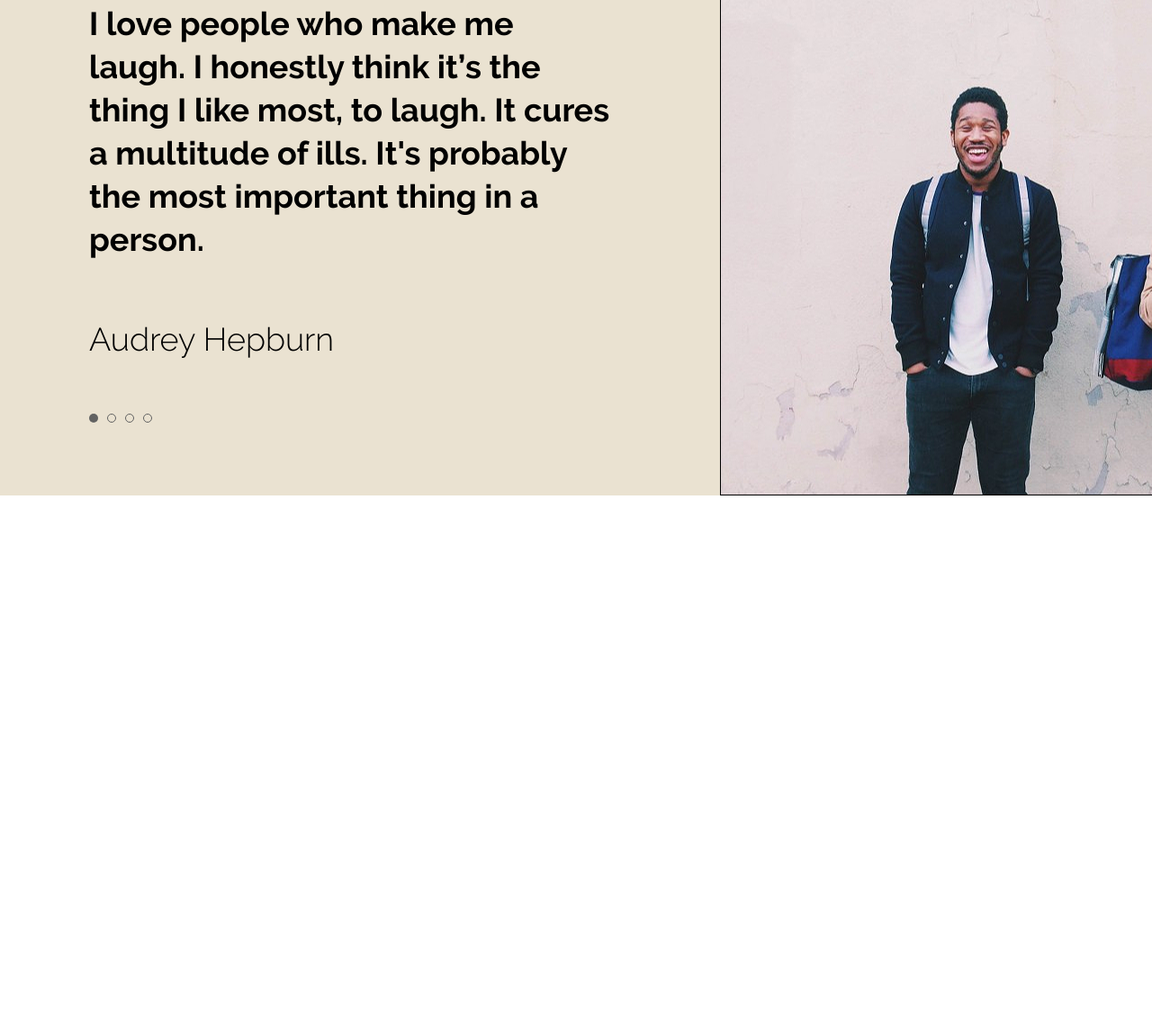
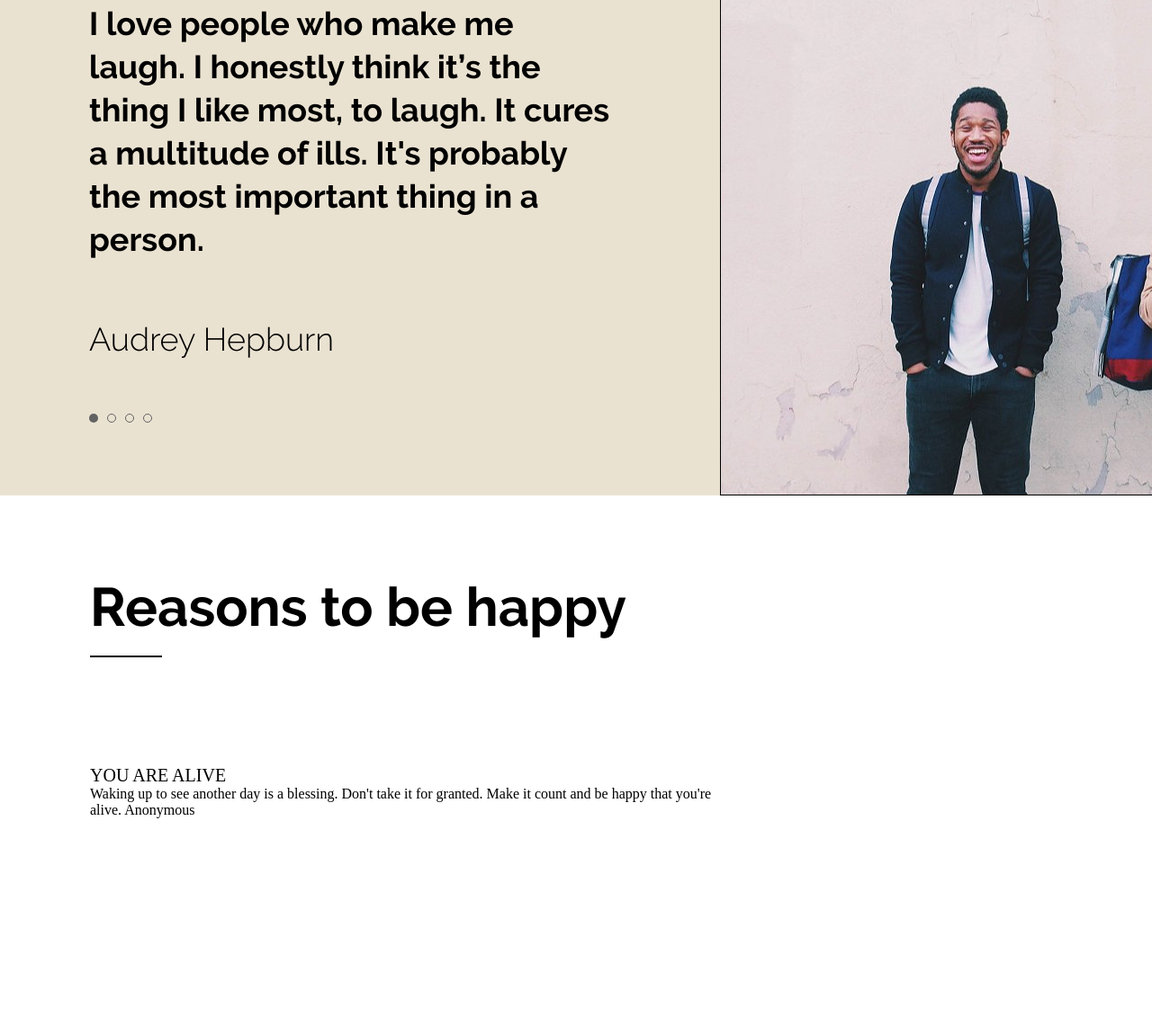
Before and after one commit to Paracells/Paracells.github.io, a plain HTML site: page homework_5-1/index.html in a window 1280 px wide. Shown: the part 1749-2900 px from the top of the page at 90% size. Before the commit the page ends 2300 px from the top, so only its background shows below. Drawn offline with Linux system fonts and the light colour scheme.

Commit message:
section 4 started

```diff
--- a/homework_5-1/css/style.css
+++ b/homework_5-1/css/style.css
@@ -269,3 +269,61 @@ body {
   background: rgba(214, 70, 7, 0);
   border: 1px solid #626262;
 }
+
+/* grid-row: 25/34; */
+/* grid-column: 2/16; */
+
+.reasons__top {
+  grid-row: 25/26;
+  grid-column: 2/16;
+  font-family: Raleway;
+  font-size: 60px;
+  font-weight: 700;
+  line-height: 0.8;
+  text-align: left;
+}
+
+.reasons__line {
+  grid-row: 26/26;
+  grid-column: 2/3;
+  margin-top: -22px;
+  width: 80px;
+  height: 2px;
+  background-color: #000;
+}
+
+/* width: 700px;
+height: 290px;
+
+ */
+
+.reasons__center {
+  grid-row: 27/31;
+  grid-column: 2/15;
+}
+
+.grid__card {
+  background: #fff;
+  border: 1px solid #dcdcdc;
+}
+
+.grid__card-1 {
+  grid-row: 27/30;
+  grid-column: 2/9;
+}
+.grid__card-2 {
+  grid-row: 27/30;
+  grid-column: 2/9;
+}
+.grid__card-3 {
+  grid-row: 27/30;
+  grid-column: 2/9;
+}
+.grid__card-4 {
+  grid-row: 27/30;
+  grid-column: 2/9;
+}
+
+.header__text{
+  font-size: 20px;
+}
--- a/homework_5-1/index.html
+++ b/homework_5-1/index.html
@@ -66,8 +66,37 @@
         </div>
       </div>
       <div class="section__people--right"></div>
-      <div class="reasons__top"></div>
-      <div class="reasons__center"></div>
+      <div class="reasons__top">Reasons to be happy</div>
+      <div class="reasons__line"></div>
+      <div class="grid__card-1">
+        <div class="header__text">YOU ARE ALIVE</div>
+        <div class="grid__text">
+          Waking up to see another day is a blessing. Don't take it for granted.
+          Make it count and be happy that you're alive. Anonymous
+        </div>
+      </div>
+      <!-- <div class="grid__card-2">
+        <div class="header__text">SOMEONE LOVES YOU</div>
+        <div class="grid__text">
+          Someone who really loves you sees what a mess you can be, how moody
+          you can get, how hard you are to handle, but still wants you in their
+          life. Anonymous
+        </div>
+      </div>
+      <div class="grid__card-3">
+        <div class="header__text">ENJOY THE MOMENT</div>
+        <div class="grid__text">
+          Sometimes you will never know the true value of a moment until it
+          becomes a memory. Anonymous
+        </div>
+      </div>
+      <div class="grid__card-4">
+        <div class="header__text">HEALTH IS WEALTH</div>
+        <div class="grid__text">
+          It is health that is real wealth and not pieces of gold and silver.
+          Mahatma Gandhi
+        </div> -->
+      </div>
       <div class="reasons__bottom"></div>
       <div class="love__image"></div>
       <div class="posters__top"></div>
```
